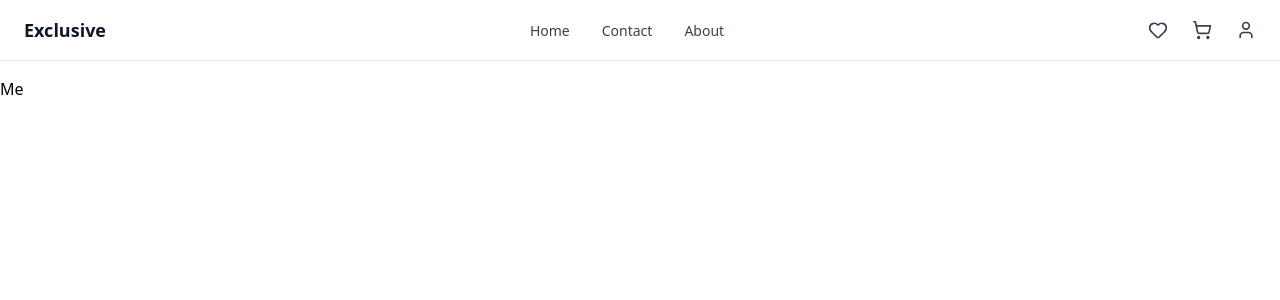
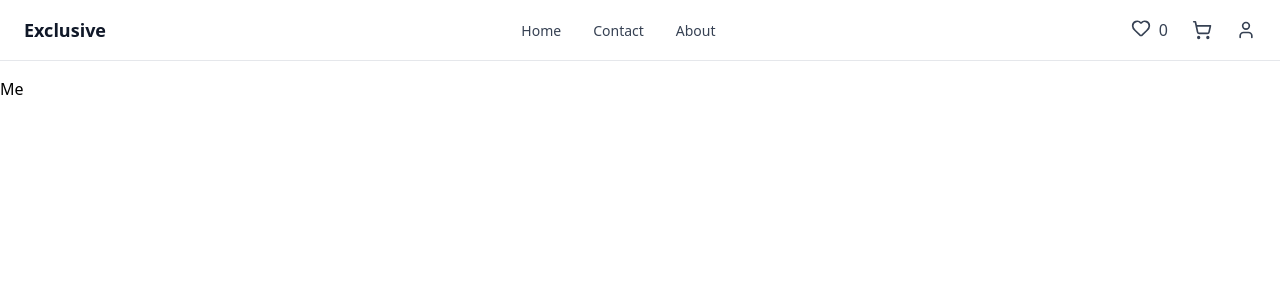
Before and after one commit to 9ggaurav/cart, a React (Vite) app: page /me in a window 1280 px wide. Shown: the top 300 px of the page. Built offline with nearby package versions, Linux system fonts and the light colour scheme.

Commit message:
adding products to wishlist and localstorage

```diff
--- /dev/null
+++ b/src/homeLoader.ts
@@ -0,0 +1,13 @@
+export async function loader(): Promise<object[]> {
+  try {
+    const response = await fetch("https://fakestoreapi.com/products");
+    if (!response.ok) {
+      throw new Error(`HTTP error! status: ${response.status}`);
+    }
+    const data = await response.json();
+    return data;
+  } catch (error) {
+    console.log(error);
+    return [];
+  }
+}
--- a/src/main.tsx
+++ b/src/main.tsx
@@ -3,7 +3,7 @@ import { createRoot } from "react-dom/client";
 import "./index.css";
 import { createBrowserRouter, RouterProvider } from "react-router-dom";
 import Root from "./routes/root";
-import { loader as homeLoader } from "./routes/home";
+import { loader as homeLoader } from "./homeLoader";
 import ErrorPage from "./error-page";
 import { Contact } from "./routes/contact";
 import { About } from "./routes/about";
--- a/src/routes/home.tsx
+++ b/src/routes/home.tsx
@@ -1,24 +1,11 @@
 import { useLoaderData, useOutletContext } from "react-router-dom";
-import type { Product } from "../types";
+import { type RootContext, type Product } from "../types";
 import Products from "./products";
 
-export async function loader() {
-  try {
-    const response = await fetch("https://fakestoreapi.com/products");
-    if (!response.ok) {
-      throw new Error(`HTTP error! status: ${response.status}`);
-    }
-    const data = await response.json();
-    return data;
-  } catch (error) {
-    console.log(error);
-    return [];
-  }
-}
+export default function Home() {
+  const { wishList, addToWishlist } = useOutletContext<RootContext>();
+  const products = useLoaderData() as Product[];
 
-export default function Home() {
-  const { addToWishlist } = useOutletContext();
-  const products = useLoaderData() as Product[];
   return (
     <main className="flex flex-col items-center justify-center">
       {products && (
@@ -28,6 +15,7 @@ export default function Home() {
               key={product.id}
               product={product}
               addToWishlist={addToWishlist}
+              isWishListed={wishList.some((p) => p.id === product.id)}
             />
           ))}
         </ul>
--- a/src/routes/products.tsx
+++ b/src/routes/products.tsx
@@ -1,10 +1,11 @@
-import { Heart } from "lucide-react";
+import { Heart, HeartOff } from "lucide-react";
 import Quantity from "../components/quantity";
 import type { ProductCardProps } from "../types";
 
 export default function ProductCard({
   product,
   addToWishlist,
+  isWishListed,
 }: ProductCardProps) {
   const { id, image, title, price, rating } = product;
   return (
@@ -13,7 +14,14 @@ export default function ProductCard({
       className="product-card w-80 border border-gray-200 flex flex-col p-5 gap-4 bg-white"
     >
       <button onClick={() => addToWishlist(product)} className="">
-        <Heart className="" />
+        {isWishListed ? (
+          <div className="flex justify-start items-center gap-3 text-[0.8rem] text-gray-500">
+            <HeartOff />
+            <p>item wishlisted</p>
+          </div>
+        ) : (
+          <Heart />
+        )}
       </button>
 
       <div className="w-full h-48 flex items-center justify-center bg-gray-50">
--- a/src/routes/root.tsx
+++ b/src/routes/root.tsx
@@ -1,17 +1,29 @@
 import { NavLink, Outlet } from "react-router-dom";
 import { Heart, ShoppingCart, User } from "lucide-react";
-import { useState } from "react";
+import { useState, useEffect } from "react";
+import type { Product } from "../types";
 
 export default function Root() {
-  const [wishList, setWishList] = useState([]);
+  const [wishList, setWishList] = useState<Product[]>(() => {
+    const saved = localStorage.getItem("wishList");
+    return saved ? JSON.parse(saved) : [];
+  });
 
-  function addToWishlist(product) {
-    setWishList((prev) => [...prev, product]);
+  function addToWishlist(product: Product): void {
+    const exists = wishList.some((p) => p.id === product.id);
+    if (exists) {
+      const list = wishList.filter((e) => e.id !== product.id);
+      setWishList(list);
+    } else {
+      setWishList((prev) => [...prev, product]);
+    }
   }
 
-  console.log("------------------------------------------");
+  useEffect(() => {
+    localStorage.setItem("wishList", JSON.stringify(wishList));
+  }, [wishList]);
+
   console.log(wishList);
-  console.log("------------------------------------------");
 
   return (
     <main className="min-h-screen flex flex-col">
@@ -57,9 +69,10 @@ export default function Root() {
             <li>
               <NavLink
                 to="/wishlist"
-                className="text-gray-700 hover:text-gray-900"
+                className="text-gray-700 hover:text-gray-900 flex gap-2"
               >
                 <Heart size={20} />
+                <h1>{wishList.length}</h1>
               </NavLink>
             </li>
             <li>
--- a/src/types.ts
+++ b/src/types.ts
@@ -14,4 +14,10 @@ export type Product = {
 export type ProductCardProps = {
   product: Product;
   addToWishlist: (product: Product) => void;
+  isWishListed: boolean;
 };
+
+export type RootContext = {
+  wishList: Product[];
+  addToWishlist: (product: Product) => void;
+};
--- a/vite.config.ts
+++ b/vite.config.ts
@@ -5,4 +5,7 @@ import tailwindcss from "@tailwindcss/vite";
 // https://vite.dev/config/
 export default defineConfig({
   plugins: [react(), tailwindcss()],
+  server: {
+    port: 5173,
+  },
 });
```
